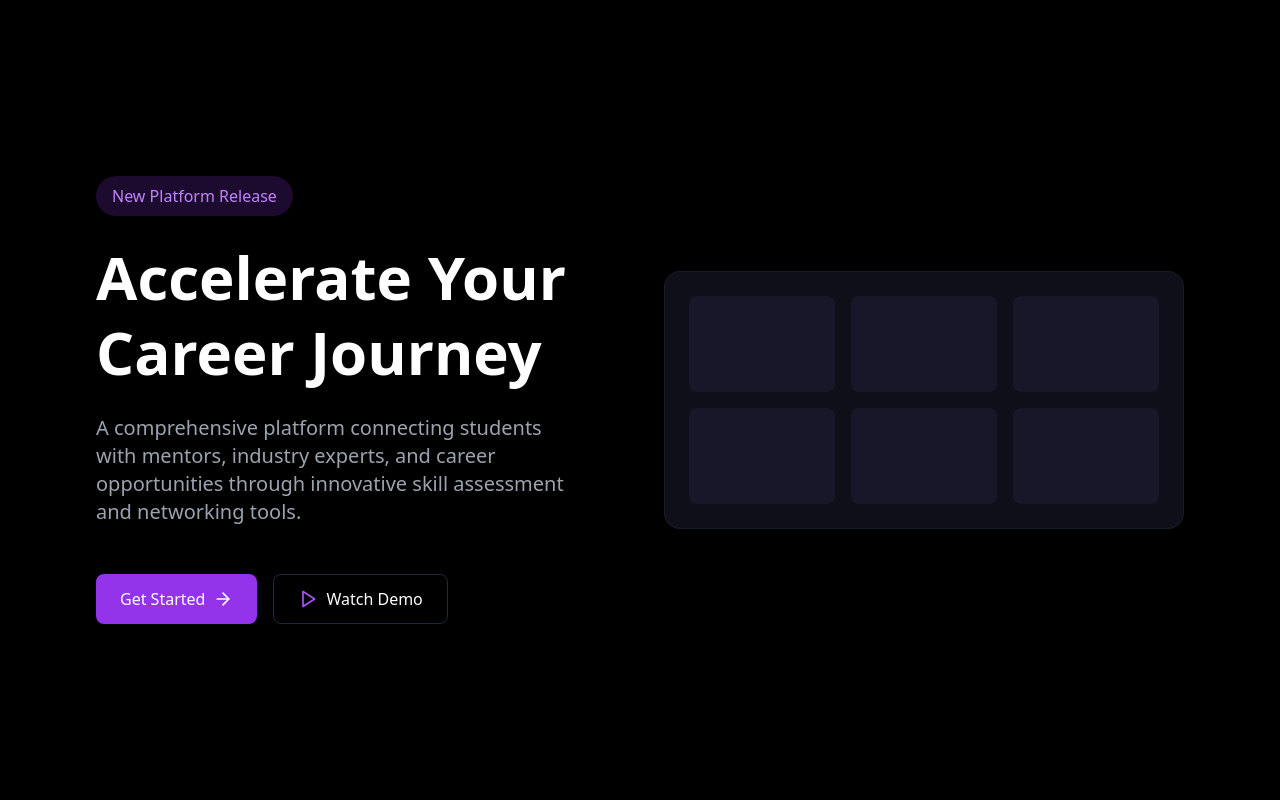
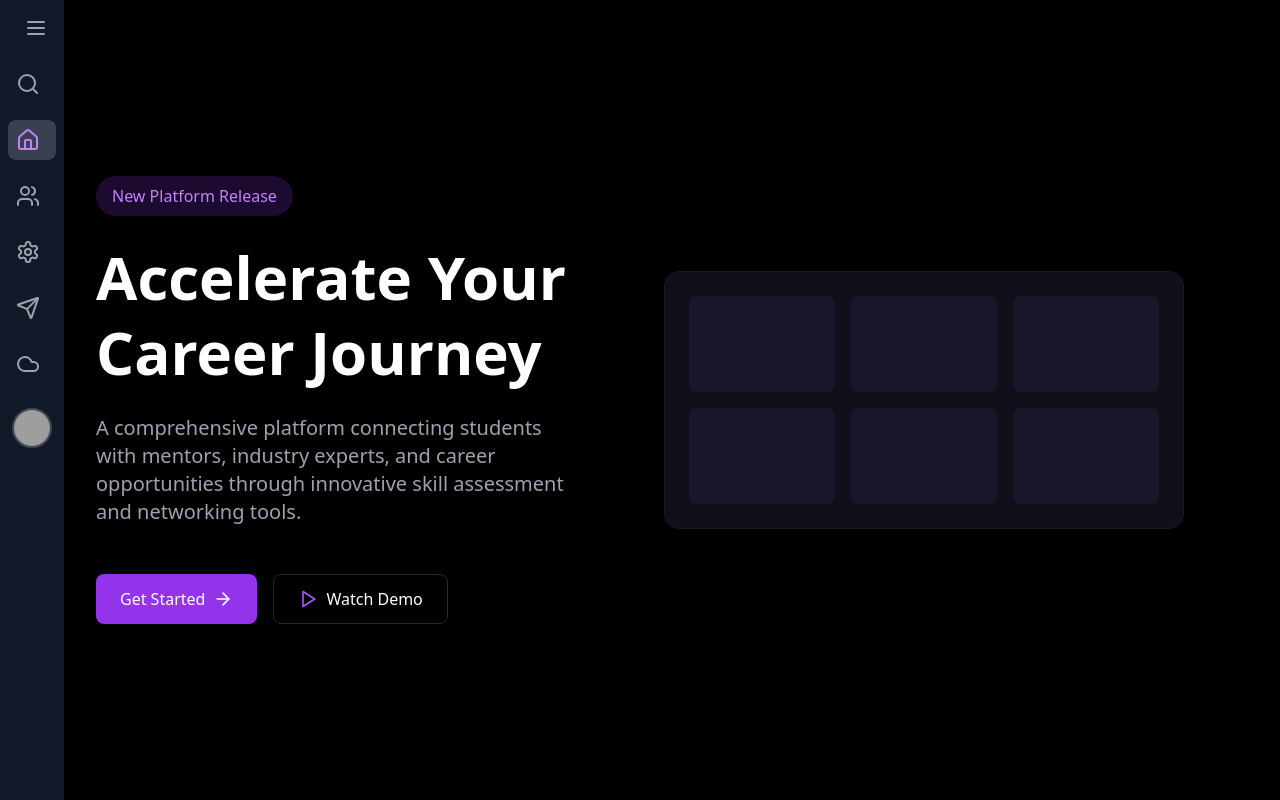
Before and after one commit to Tanmay-Mirgal/AspireLink, a React (Vite) app in the folder frontend/: page / in a window 1280 px wide. Shown: the top 800 px of the page. Built offline with nearby package versions, Linux system fonts and the light colour scheme; grey boxes are pictures that could not be loaded.

Commit message:
sidebar fixed

```diff
--- a/frontend/src/pages/Home/Home.jsx
+++ b/frontend/src/pages/Home/Home.jsx
@@ -1,4 +1,5 @@
 import LandingPage from '@/components/landingpage/LandingPage';
+import MinimalistSidebar from '@/components/sidebar/MinimalistSidebar';
 import React from 'react';
 
 
@@ -7,6 +8,7 @@ function Home() {
         <>
 
         <div className="flex">
+            <MinimalistSidebar/>
             <main className="flex-grow">
                 <LandingPage />
             </main>
```
